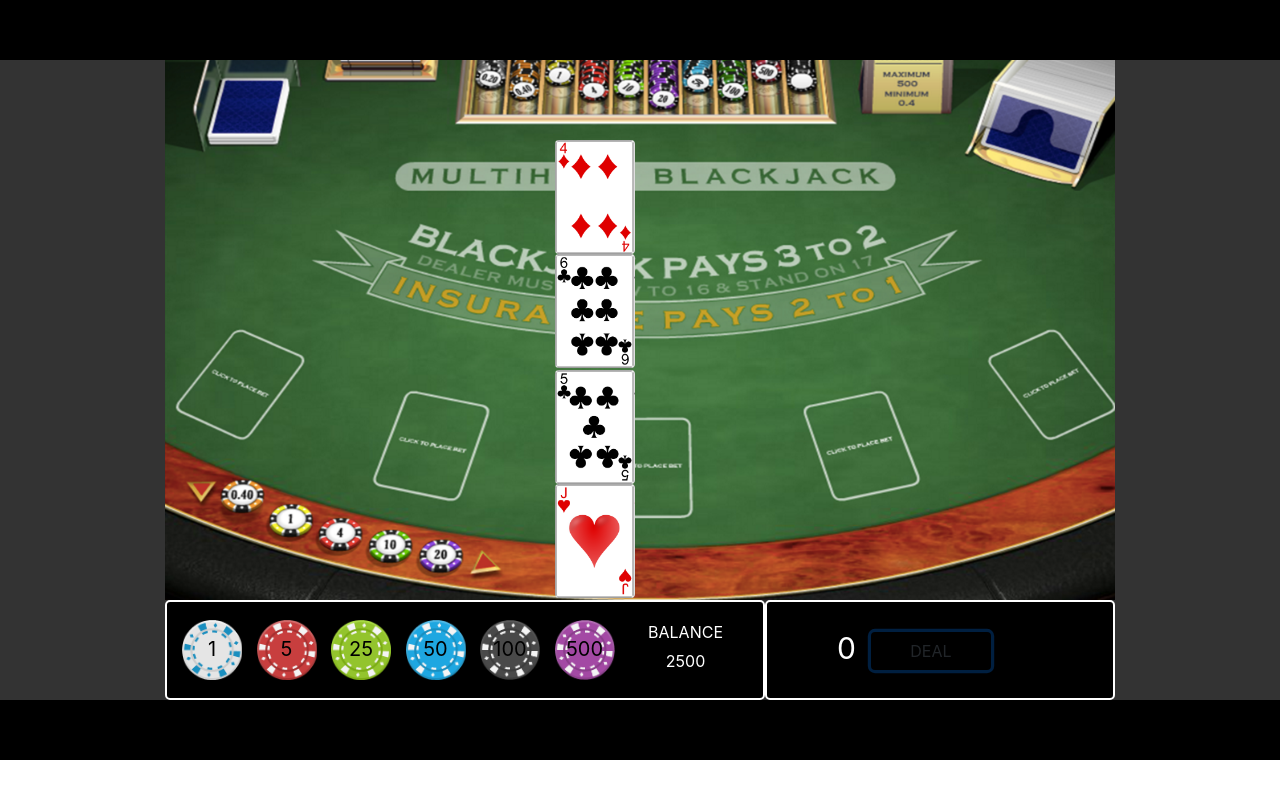
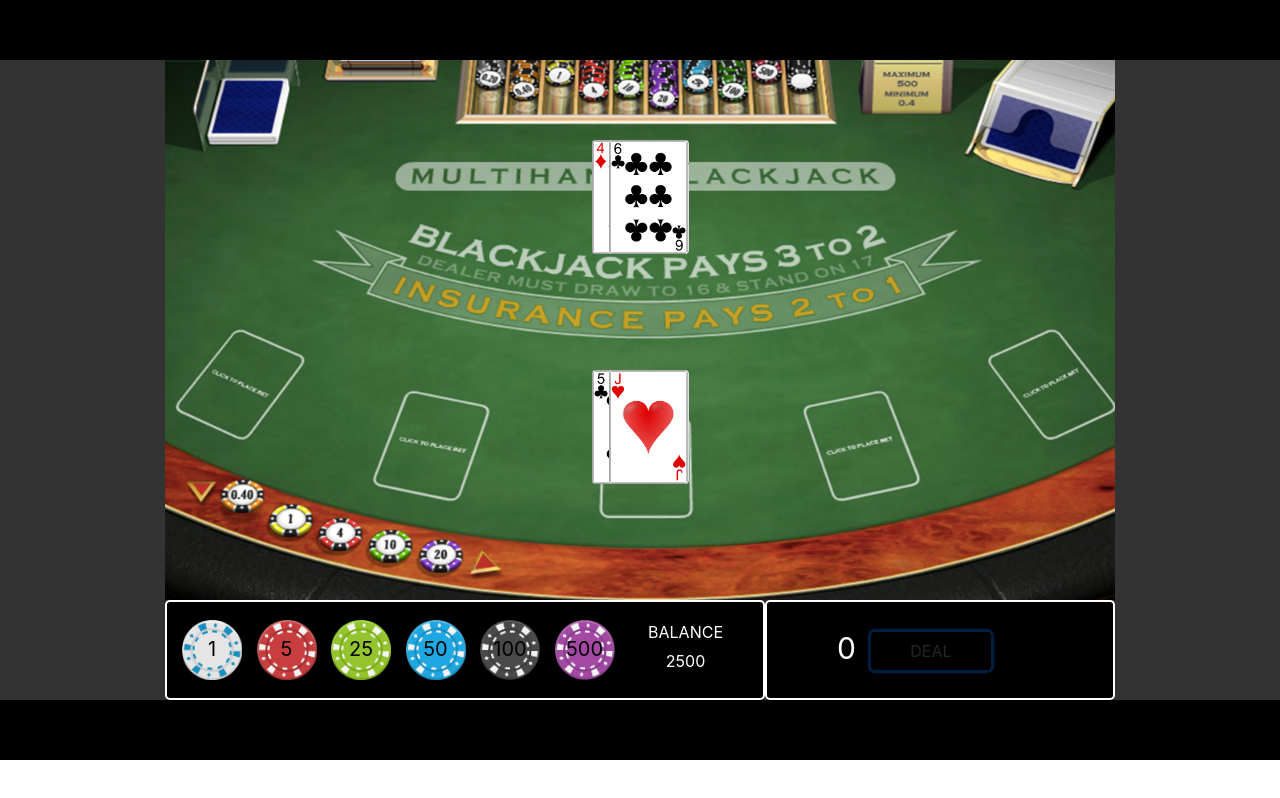
Before and after one commit to davyoon/blackjack, a plain HTML site: page index.html in a window 1280 px wide. Both pictures are taken after a click on the button "DEAL". Drawn offline with nearby package versions, Linux system fonts and the light colour scheme.

Commit message:
deal function finished

```diff
--- a/script.js
+++ b/script.js
@@ -16,10 +16,8 @@
 		var value = [2, 2, 2, 2, 3, 3, 3, 3, 4, 4, 4, 4, 5, 5, 5, 5, 6, 6, 6, 6, 7, 7, 7, 7, 8, 8, 8, 8, 9, 9, 9, 9, 10, 10, 10, 10, 10, 10, 10, 10, 10, 10, 10, 10, 10, 10, 10, 10, "A", "A", "A", "A"]
 		var img = ["2_of_diamonds.png", "2_of_clubs.png", "2_of_hearts.png", "2_of_spades.png", "3_of_diamonds.png", "3_of_clubs.png", "3_of_hearts.png", "3_of_spades.png", "4_of_diamonds.png", "4_of_clubs.png", "4_of_hearts.png", "4_of_spades.png", "5_of_diamonds.png", "5_of_clubs.png", "5_of_hearts.png", "5_of_spades.png", "6_of_diamonds.png", "6_of_clubs.png", "6_of_hearts.png", "6_of_spades.png", "7_of_diamonds.png", "7_of_clubs.png", "7_of_hearts.png", "7_of_spades.png", "8_of_diamonds.png", "8_of_clubs.png", "8_of_hearts.png", "8_of_spades.png", "9_of_diamonds.png", "9_of_clubs.png", "9_of_hearts.png", "9_of_spades.png", "10_of_diamonds.png", "10_of_clubs.png", "10_of_hearts.png", "10_of_spades.png", "jack_of_diamonds.png", "jack_of_clubs.png", "jack_of_hearts.png", "jack_of_spades.png", "queen_of_diamonds.png", "queen_of_clubs.png", "queen_of_hearts.png", "queen_of_spades.png", "king_of_diamonds.png", "king_of_clubs.png", "king_of_hearts.png", "king_of_spades.png", "ace_of_diamonds.png", "ace_of_clubs.png", "ace_of_hearts.png", "ace_of_spades2.png"]
 		for(var i = 0; i < 52; i ++){
-
 			var t = new Card(value[i], img[i])
 			deck.push(t)
-
 		}
 		return deck
 	}
@@ -34,12 +32,12 @@
 		return shuffled
 	}
 
+	//Deal card to 1 player, remove from deck, add to array, and append to dom
 	function deal(deck, parent, player){
 		var url = deck[0].image;
-		player.push(deck.splice(0, 1)[0]);
+		player.push(deck.shift(0, 1)[0]);
 		var $newdiv = $("<div style='background-image: url(\"./img/" + url + "\")' class='card animated slideInUp'></div>")
 		parent.append($newdiv)
-		// $(".blah").append($newdiv)
 	}
 
 	$(".bj-deal").on("click", function(){
@@ -51,8 +49,6 @@
 		deal(deck, $(".bj-player"), playerHand);
 		deal(deck, $(".bj-dealer"), dealerHand);
 	})
-
-
 
 	// Update value of bet and balance while checking for funds/max
 	$(".bj-chip").on("click", function(){
--- a/style.css
+++ b/style.css
@@ -148,7 +148,7 @@
 	height: 130px;
 	position: absolute;
 	top: 80px;
-	left: 390px;
+	left: 490px;
 }
 
 .bj-player{
@@ -156,13 +156,15 @@
 	height: 130px;
 	position: absolute;
 	bottom: 100px;
-	left: 390px;
+	left: 490px;
 }
 
 .card{
 	background-size: contain;
 	height: 114px;
 	width: 80px;
+	display: inline-block;
+	margin-left: -63px;
 }
 
 
```
